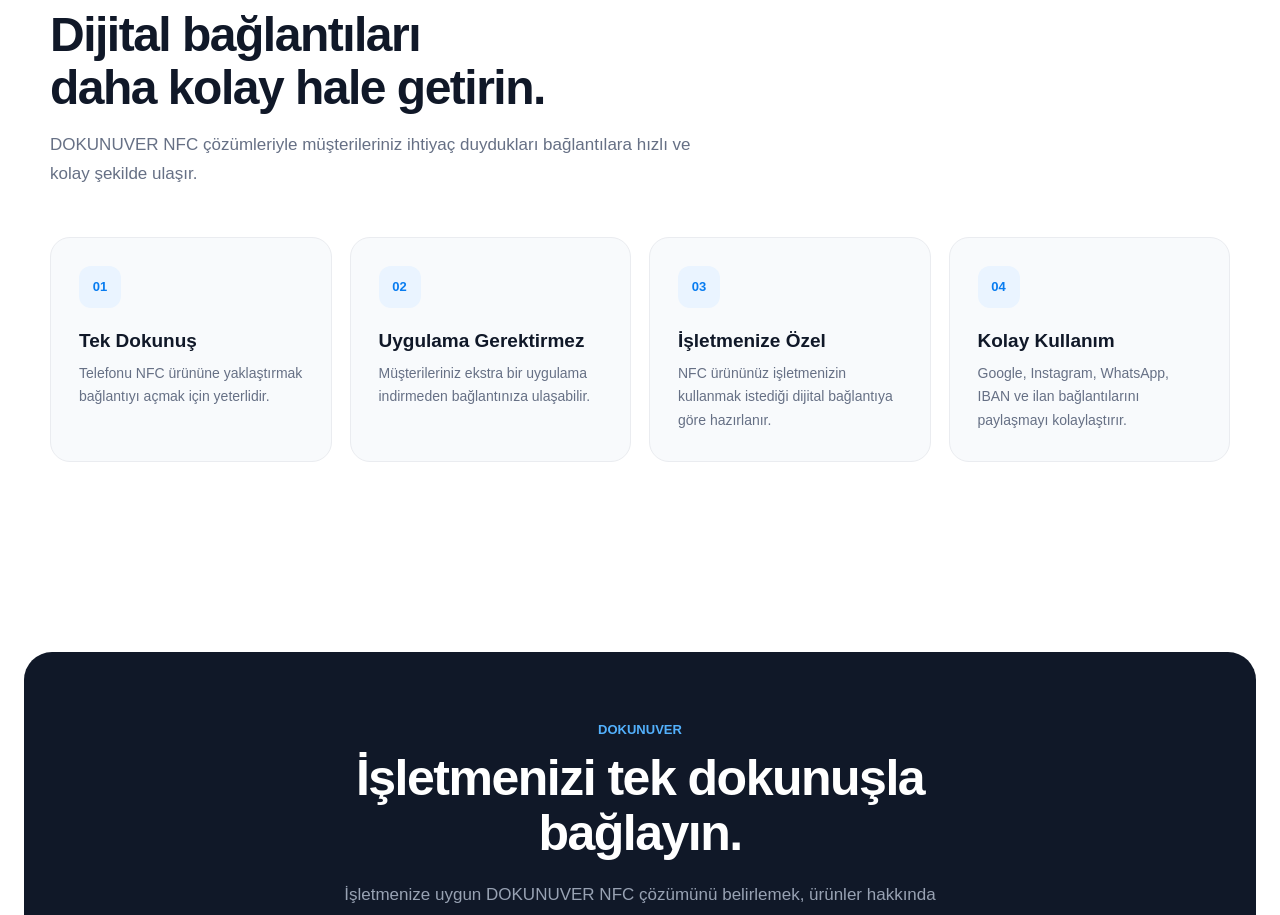
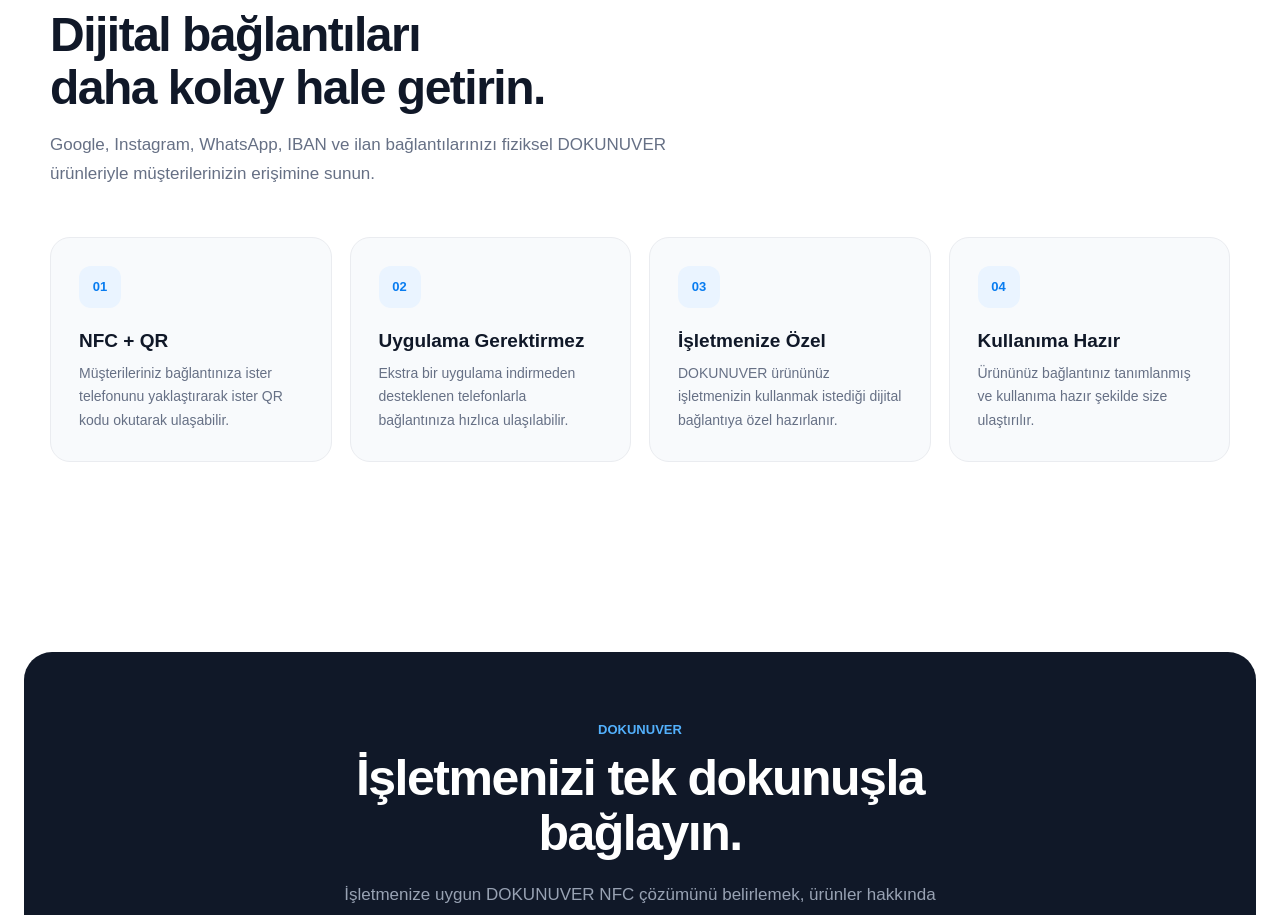
Before and after one commit to temurtasyucel-ops/dokunuver-Web, a Next.js app: page / in a window 1280 px wide. Shown: the part 3180-4095 px from the top of the page. Built offline with nearby package versions, Linux system fonts and the light colour scheme.

Commit message:
Update page.js

```diff
--- a/app/page.js
+++ b/app/page.js
@@ -444,8 +444,8 @@ DOKUNUVER kartınızı işletmenize özel hazırlayalım.
           lineHeight: "1.7",
         }}
       >
-        DOKUNUVER NFC çözümleriyle müşterileriniz ihtiyaç duydukları
-        bağlantılara hızlı ve kolay şekilde ulaşır.
+        Google, Instagram, WhatsApp, IBAN ve ilan bağlantılarınızı
+fiziksel DOKUNUVER ürünleriyle müşterilerinizin erişimine sunun.
       </p>
     </div>
 
@@ -459,26 +459,26 @@ DOKUNUVER kartınızı işletmenize özel hazırlayalım.
 >
       <BenefitCard
   number="01"
-        title="Tek Dokunuş"
-        description="Telefonu NFC ürününe yaklaştırmak bağlantıyı açmak için yeterlidir."
+  title="NFC + QR"
+  description="Müşterileriniz bağlantınıza ister telefonunu yaklaştırarak ister QR kodu okutarak ulaşabilir."
 />
 
 <BenefitCard
   number="02"
   title="Uygulama Gerektirmez"
-        description="Müşterileriniz ekstra bir uygulama indirmeden bağlantınıza ulaşabilir."
+  description="Ekstra bir uygulama indirmeden desteklenen telefonlarla bağlantınıza hızlıca ulaşılabilir."
 />
 
 <BenefitCard
   number="03"
   title="İşletmenize Özel"
-        description="NFC ürününüz işletmenizin kullanmak istediği dijital bağlantıya göre hazırlanır."
+  description="DOKUNUVER ürününüz işletmenizin kullanmak istediği dijital bağlantıya özel hazırlanır."
 />
 
 <BenefitCard
   number="04"
-        title="Kolay Kullanım"
-        description="Google, Instagram, WhatsApp, IBAN ve ilan bağlantılarını paylaşmayı kolaylaştırır."
+  title="Kullanıma Hazır"
+  description="Ürününüz bağlantınız tanımlanmış ve kullanıma hazır şekilde size ulaştırılır."
 />
     </div>
   </div>
```
Lines whose indentation alone changed are shown as unchanged.
